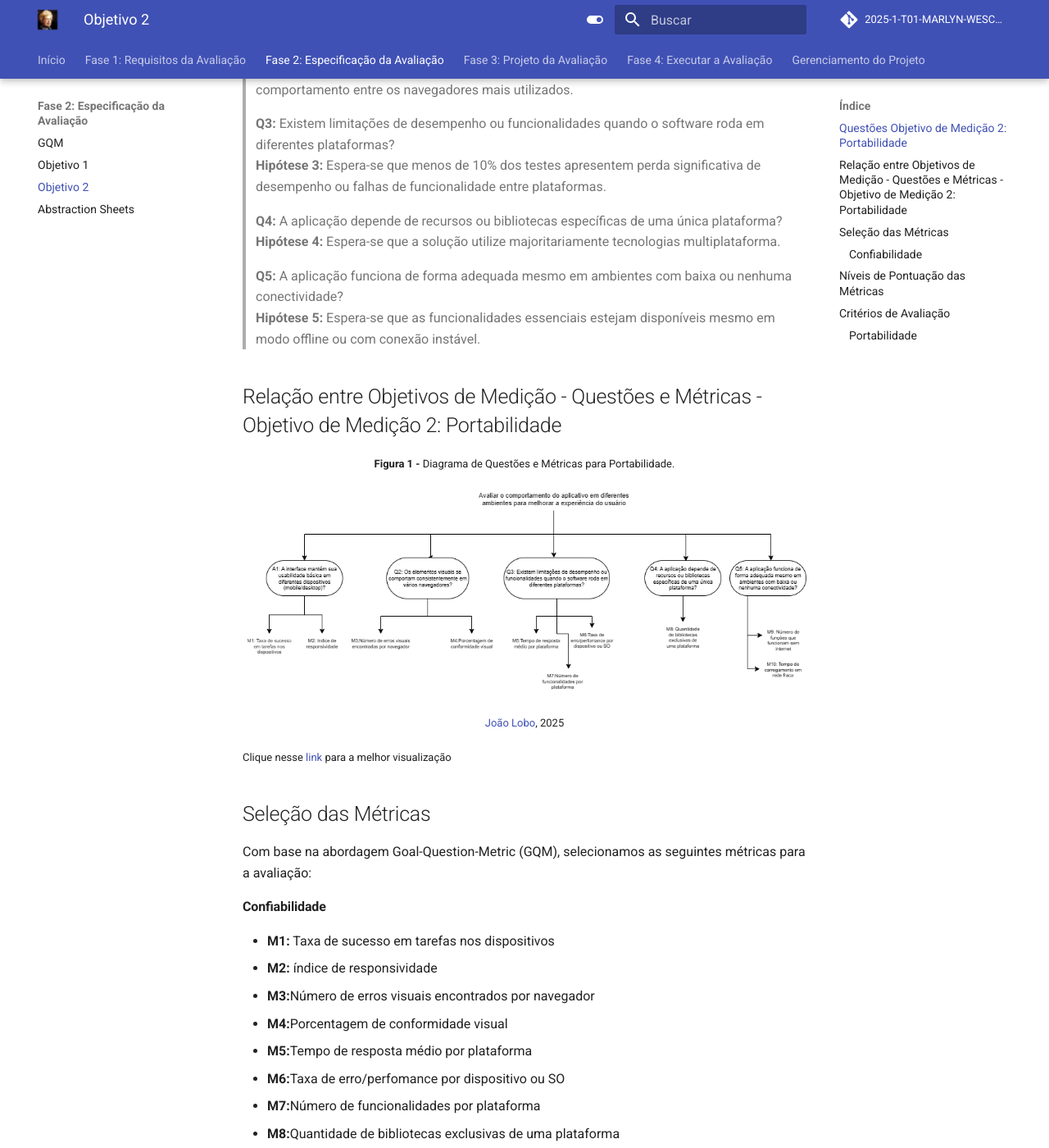
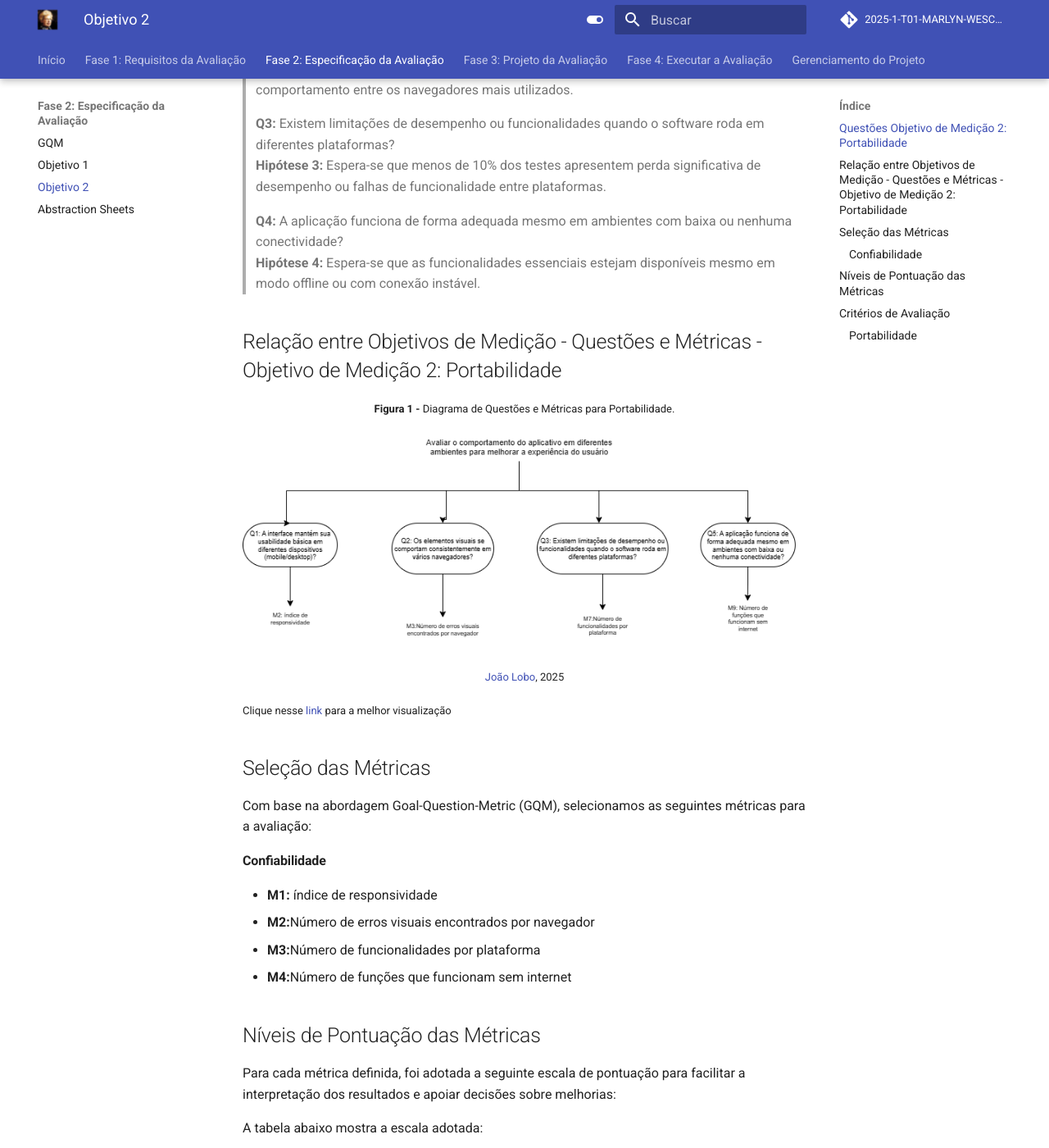
Before and after one commit to FCTE-Qualidade-de-Software-1/2025-1-T01-MARLYN-WESCOFF, an MkDocs documentation site: the page built from docs/fase2/objetivo2.md, in a window 1280 px wide and 1400 px high, scrolled down 734 px. Shown: the whole window at 82% size. Built offline with MkDocs 1.6.1 and Material for MkDocs 9.7.7, drawn with Linux system fonts in a browser that asks for light colours; comment, search, counter and statistics services are not loaded; some of the changed text lies outside the part shown.

```diff
--- a/docs/fase2/objetivo2.md
+++ b/docs/fase2/objetivo2.md
@@ -20,9 +20,7 @@
 
 > **Q3:** Existem limitações de desempenho ou funcionalidades quando o software roda em diferentes plataformas? <br> **Hipótese 3:** Espera-se que menos de 10% dos testes apresentem perda significativa de desempenho ou falhas de funcionalidade entre plataformas.
 
-> **Q4:** A aplicação depende de recursos ou bibliotecas específicas de uma única plataforma? <br> **Hipótese 4:** Espera-se que a solução utilize majoritariamente tecnologias multiplataforma.
-
-> **Q5:** A aplicação funciona de forma adequada mesmo em ambientes com baixa ou nenhuma conectividade? <br> **Hipótese 5:** Espera-se que as funcionalidades essenciais estejam disponíveis mesmo em modo offline ou com conexão instável.
+> **Q4:** A aplicação funciona de forma adequada mesmo em ambientes com baixa ou nenhuma conectividade? <br> **Hipótese 4:** Espera-se que as funcionalidades essenciais estejam disponíveis mesmo em modo offline ou com conexão instável.
 
 ## Relação entre Objetivos de Medição - Questões e Métricas - Objetivo de Medição 2: Portabilidade
 
@@ -41,16 +39,11 @@ Com base na abordagem Goal-Question-Metric (GQM), selecionamos as seguintes mét
 
 #### Confiabilidade
 
-- **M1:** Taxa de sucesso em tarefas nos dispositivos
-- **M2:** índice de responsividade
-- **M3:**Número de erros visuais encontrados por navegador
-- **M4:**Porcentagem de conformidade visual
-- **M5:**Tempo de resposta médio por plataforma
-- **M6:**Taxa de erro/perfomance por dispositivo ou SO
-- **M7:**Número de funcionalidades por plataforma
-- **M8:**Quantidade de bibliotecas exclusivas de uma plataforma
-- **M9:**Número de funções que funcionam sem internet
-- **M10:**Tempo de carregamento em rede fraca
+- **M1:** índice de responsividade
+- **M2:**Número de erros visuais encontrados por navegador
+- **M3:**Número de funcionalidades por plataforma
+- **M4:**Número de funções que funcionam sem internet
+
 
 ## Níveis de Pontuação das Métricas
 
```
Also changed, not shown: docs/assets/Diagrama-1.png.
